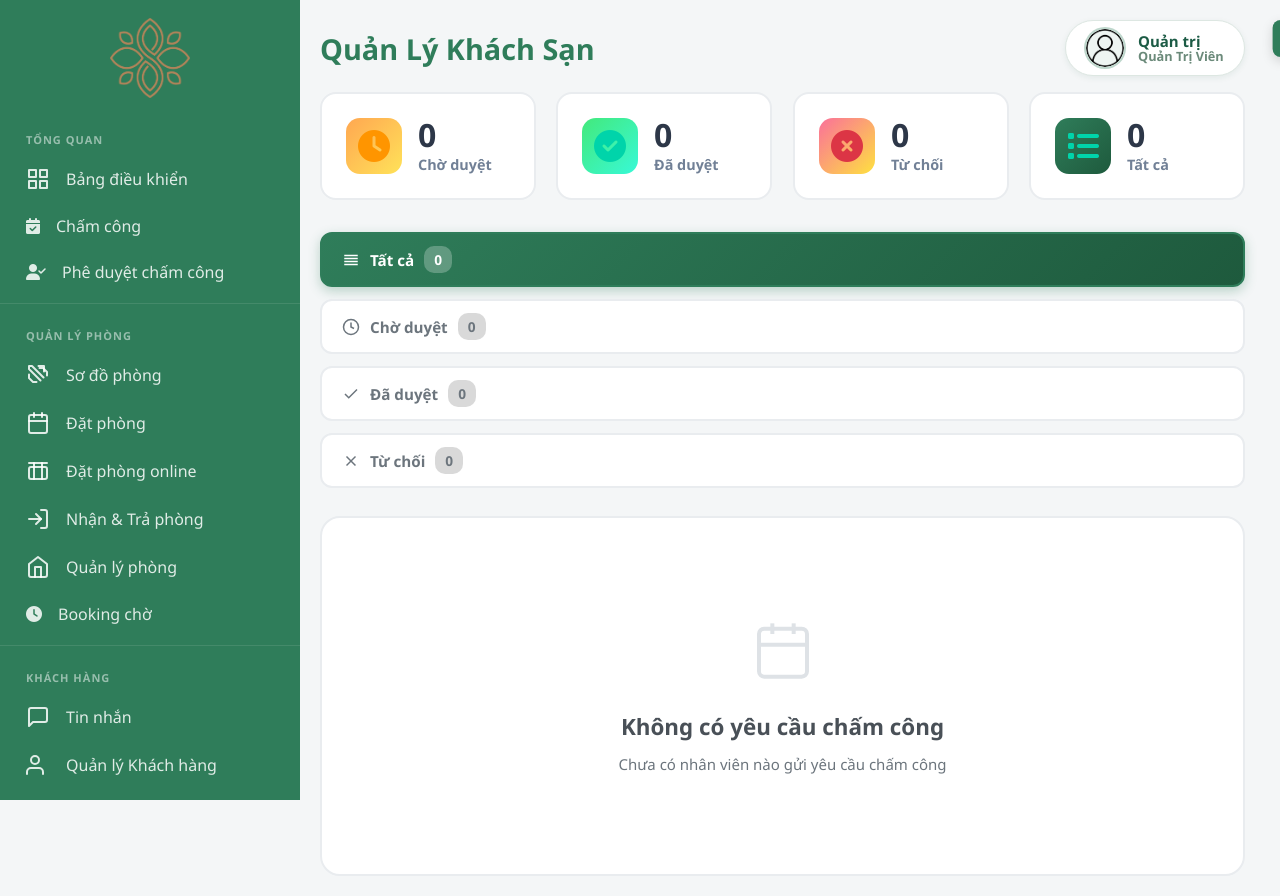
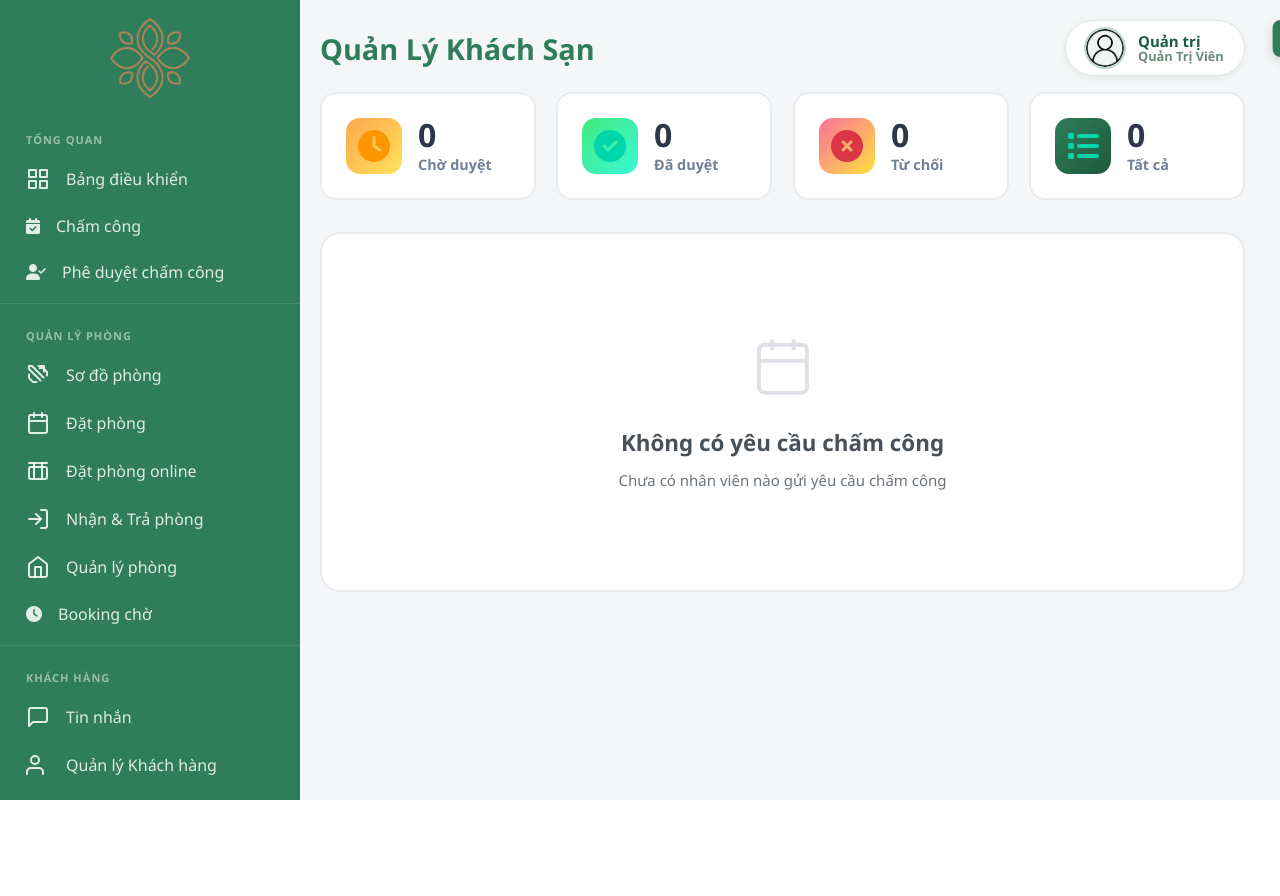
Before and after one commit to keyznam-jpg/BTL-Internet, a Flask app: page /attendance/admin in a window 1280 px wide. After the commit the page ends 800 px from the top, so only its background shows below. Run offline with Flask 3, Linux system fonts and the light colour scheme; a user stored in the database is signed in; data comes from the database, SQL or seed files in the repository; data that the repository does not hold is empty; parts of the project's set-up code (start-up, migrations or seed data) failed here and were passed over; some libraries are stand-ins or nearby versions.

Commit message:
Cập nhật by Nam

```diff
--- a/templates/attendance_admin.html
+++ b/templates/attendance_admin.html
@@ -44,43 +44,6 @@
         <span class="stat-label">Tất cả</span>
       </div>
     </div>
-  </div>
-
-  <!-- Filter Tabs -->
-  <div class="filter-tabs">
-    <button type="button" class="filter-tab active" data-filter="all">
-      <svg xmlns="http://www.w3.org/2000/svg" width="18" height="18" viewBox="0 0 24 24" fill="none" stroke="currentColor" stroke-width="2">
-        <line x1="21" y1="10" x2="3" y2="10"></line>
-        <line x1="21" y1="6" x2="3" y2="6"></line>
-        <line x1="21" y1="14" x2="3" y2="14"></line>
-        <line x1="21" y1="18" x2="3" y2="18"></line>
-      </svg>
-      Tất cả
-      <span class="tab-count">{{ attendances|length }}</span>
-    </button>
-    <button type="button" class="filter-tab" data-filter="pending">
-      <svg xmlns="http://www.w3.org/2000/svg" width="18" height="18" viewBox="0 0 24 24" fill="none" stroke="currentColor" stroke-width="2">
-        <circle cx="12" cy="12" r="10"></circle>
-        <polyline points="12 6 12 12 16 14"></polyline>
-      </svg>
-      Chờ duyệt
-      <span class="tab-count pending-count">{{ attendances|selectattr('status', 'equalto', 'pending')|list|length }}</span>
-    </button>
-    <button type="button" class="filter-tab" data-filter="approved">
-      <svg xmlns="http://www.w3.org/2000/svg" width="18" height="18" viewBox="0 0 24 24" fill="none" stroke="currentColor" stroke-width="2">
-        <polyline points="20 6 9 17 4 12"></polyline>
-      </svg>
-      Đã duyệt
-      <span class="tab-count approved-count">{{ attendances|selectattr('status', 'equalto', 'approved')|list|length }}</span>
-    </button>
-    <button type="button" class="filter-tab" data-filter="rejected">
-      <svg xmlns="http://www.w3.org/2000/svg" width="18" height="18" viewBox="0 0 24 24" fill="none" stroke="currentColor" stroke-width="2">
-        <line x1="18" y1="6" x2="6" y2="18"></line>
-        <line x1="6" y1="6" x2="18" y2="18"></line>
-      </svg>
-      Từ chối
-      <span class="tab-count rejected-count">{{ attendances|selectattr('status', 'equalto', 'rejected')|list|length }}</span>
-    </button>
   </div>
 
   <!-- Attendance Cards Grid -->
@@ -194,17 +157,12 @@
   <div class="filter-empty-state" hidden>
     <svg xmlns="http://www.w3.org/2000/svg" width="64" height="64" viewBox="0 0 24 24" fill="none" stroke="currentColor" stroke-width="1.5">
       <rect x="3" y="4" width="18" height="18" rx="2" ry="2"></rect>
+      <line x1="16" y1="2" x2="16" y2="6"></line>
       <line x1="8" y1="2" x2="8" y2="6"></line>
-      <line x1="16" y1="2" x2="16" y2="6"></line>
       <line x1="3" y1="10" x2="21" y2="10"></line>
     </svg>
-    <h3>Không có yêu cầu trong mục này</h3>
-    <p>Chọn bộ lọc khác hoặc kiểm tra lại sau.</p>
-  </div>
-  <div class="load-more-container" hidden>
-    <button type="button" class="load-more-btn">
-      Hiển thị thêm yêu cầu
-    </button>
+    <h3>Không có yêu cầu nào</h3>
+    <p>Hãy chọn trạng thái khác hoặc thử lại sau.</p>
   </div>
   {% else %}
   <div class="empty-state">
@@ -300,57 +270,6 @@
   font-weight: 600;
 }
 
-/* ===== FILTER TABS ===== */
-.filter-tabs {
-  display: flex;
-  gap: 12px;
-  margin-bottom: 28px;
-  flex-wrap: wrap;
-}
-
-.filter-tab {
-  padding: 12px 20px;
-  background: white;
-  border: 2px solid #e9ecef;
-  border-radius: 12px;
-  cursor: pointer;
-  display: flex;
-  align-items: center;
-  gap: 10px;
-  font-weight: 600;
-  color: #6c757d;
-  transition: all 0.3s ease;
-  font-size: 0.95em;
-}
-
-.filter-tab:hover {
-  border-color: #2f7d5a;
-  color: #2f7d5a;
-  transform: translateY(-2px);
-  box-shadow: 0 4px 12px rgba(0,0,0,0.08);
-}
-
-.filter-tab.active {
-  background: linear-gradient(135deg, #2f7d5a 0%, #1e5a3d 100%);
-  border-color: #2f7d5a;
-  color: white;
-  box-shadow: 0 4px 12px rgba(47, 125, 90, 0.3);
-}
-
-.tab-count {
-  background: rgba(0, 0, 0, 0.15);
-  padding: 4px 10px;
-  border-radius: 10px;
-  font-size: 0.9em;
-  font-weight: 700;
-  min-width: 24px;
-  text-align: center;
-}
-
-.filter-tab.active .tab-count {
-  background: rgba(255, 255, 255, 0.25);
-}
-
 /* ===== ATTENDANCE CARDS GRID ===== */
 .attendance-admin-grid {
   display: grid;
@@ -778,120 +647,58 @@
 
 <script>
 document.addEventListener('DOMContentLoaded', function() {
-  const filterTabs = Array.from(document.querySelectorAll('.filter-tab'));
+  const statCards = Array.from(document.querySelectorAll('.stat-mini-card[data-filter]'));
   const cards = Array.from(document.querySelectorAll('.admin-attendance-card'));
-  const loadMoreContainer = document.querySelector('.load-more-container');
-  const loadMoreButton = document.querySelector('.load-more-btn');
   const emptyState = document.querySelector('.filter-empty-state');
-  const INITIAL_BATCH = 12;
-  const BATCH_INCREMENT = 12;
-  const numberFormatter = (typeof Intl !== 'undefined' && typeof Intl.NumberFormat === 'function')
-    ? new Intl.NumberFormat('vi-VN')
-    : null;
 
-  if (!filterTabs.length || !cards.length) {
+  if (!statCards.length || !cards.length) {
     return;
   }
 
-  const visibleCount = {
-    all: INITIAL_BATCH,
-    pending: INITIAL_BATCH,
-    approved: INITIAL_BATCH,
-    rejected: INITIAL_BATCH
-  };
-
-  let activeFilter = filterTabs.find(tab => tab.classList.contains('active'))?.dataset.filter || 'all';
-
-  function matchesFilter(card, filter) {
-    return filter === 'all' || card.dataset.status === filter;
+  function setActiveCard(activeCard) {
+    statCards.forEach(card => {
+      const isActive = card === activeCard;
+      card.classList.toggle('is-active', isActive);
+      card.setAttribute('aria-pressed', isActive ? 'true' : 'false');
+    });
   }
 
-  function computeMatches(filter) {
-    return cards.filter(card => matchesFilter(card, filter));
-  }
+  function applyFilter(filter) {
+    let visibleCount = 0;
+    cards.forEach(card => {
+      const match = filter === 'all' || card.dataset.status === filter;
+      card.hidden = !match;
+      if (match) {
+        visibleCount += 1;
+      }
+    });
 
-  function formatCount(value) {
-    if (!numberFormatter) {
-      return value;
-    }
-    try {
-      return numberFormatter.format(value);
-    } catch (err) {
-      console.warn('Khong the dinh dang so:', err);
-      return value;
+    if (emptyState) {
+      emptyState.hidden = visibleCount !== 0;
     }
   }
 
-  function updateView(filter) {
-    const limit = visibleCount[filter] || INITIAL_BATCH;
-    let shown = 0;
+  statCards.forEach(card => {
+    const filter = card.dataset.filter || 'all';
 
-    cards.forEach(card => {
-      if (!matchesFilter(card, filter)) {
-        card.classList.add('hidden-by-filter');
-        card.classList.remove('hidden-by-limit');
-        return;
-      }
-
-      card.classList.remove('hidden-by-filter');
-
-      if (shown < limit) {
-        card.classList.remove('hidden-by-limit');
-        shown += 1;
-      } else {
-        card.classList.add('hidden-by-limit');
-      }
+    card.addEventListener('click', () => {
+      setActiveCard(card);
+      applyFilter(filter);
     });
 
-    const matches = computeMatches(filter);
-    const totalMatches = matches.length;
-
-    if (emptyState) {
-      emptyState.hidden = totalMatches !== 0;
-    }
-
-    if (!loadMoreContainer || !loadMoreButton) {
-      return;
-    }
-
-    const remaining = Math.max(totalMatches - shown, 0);
-    loadMoreButton.dataset.activeFilter = filter;
-
-    if (remaining > 0) {
-      loadMoreContainer.hidden = false;
-      const formatted = formatCount(remaining);
-      loadMoreButton.disabled = false;
-      loadMoreButton.textContent = remaining === 1
-        ? 'Hiển thị thêm 1 yêu cầu'
-        : `Hiển thị thêm ${formatted} yêu cầu`;
-    } else {
-      loadMoreContainer.hidden = true;
-    }
-  }
-
-  filterTabs.forEach(tab => {
-    tab.addEventListener('click', () => {
-      const filter = tab.dataset.filter || 'all';
-      activeFilter = filter;
-      filterTabs.forEach(t => t.classList.remove('active'));
-      tab.classList.add('active');
-      if (!visibleCount[filter] || visibleCount[filter] < INITIAL_BATCH) {
-        visibleCount[filter] = INITIAL_BATCH;
+    card.addEventListener('keydown', event => {
+      if (event.key === 'Enter' || event.key === ' ') {
+        event.preventDefault();
+        card.click();
       }
-      updateView(filter);
     });
   });
 
-  if (loadMoreButton) {
-    loadMoreButton.addEventListener('click', () => {
-      const filter = loadMoreButton.dataset.activeFilter || activeFilter || 'all';
-      visibleCount[filter] = (visibleCount[filter] || INITIAL_BATCH) + BATCH_INCREMENT;
-      activeFilter = filter;
-      updateView(filter);
-    });
+  const defaultCard = statCards.find(card => card.dataset.filter === 'all') || statCards[0];
+  if (defaultCard) {
+    setActiveCard(defaultCard);
+    applyFilter(defaultCard.dataset.filter || 'all');
   }
-
-  updateView(activeFilter);
 });
 </script>
 
--- a/templates/base.html
+++ b/templates/base.html
@@ -408,7 +408,9 @@
     });
 
     socket.on('new_message_from_guest', function(data) {
-        showToast('&#128172;', 'Tin nhắn mới', `Phòng ${data.phong}: "${data.noi_dung}"`);
+        // Lấy nội dung tin nhắn từ field đúng
+        const messageText = data.text || data.noi_dung || '(Tệp đính kèm)';
+        showToast('&#128172;', 'Tin nhắn mới', `Phòng ${data.phong}: "${messageText}"`);
         updateMessageBadge();
     });
 
```
Also changed, not shown: other parts of templates/attendance_admin.html (+21 -59 lines).
